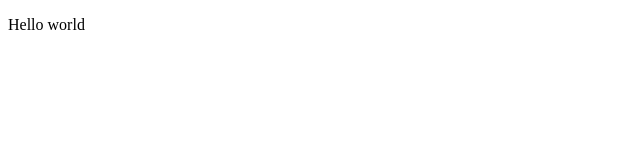
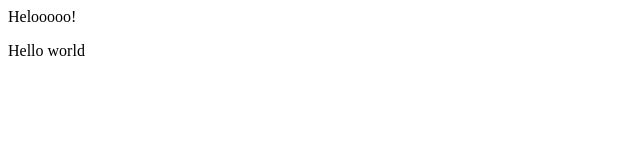
Before and after one commit to sanaisrar/bootcamp2020, a plain HTML site: page index.html in a window 1280 px wide. Shown: the whole page, without its empty margins (0-640 px from the left). Drawn offline with Linux system fonts and the light colour scheme.

Commit message:
Update index.html

```diff
--- a/index.html
+++ b/index.html
@@ -3,6 +3,7 @@
 <head>
 
     <title>Document</title>
+    Helooooo!
 </head>
 <body>
   <p>Hello world</p>
```
